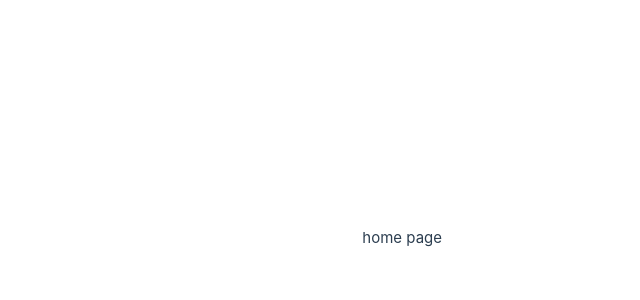
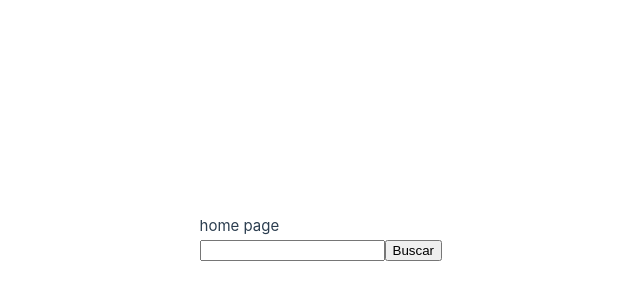
Before and after one commit to murilolopes/opeaz, a Vue app: page / in a window 1280 px wide. Shown: the part 162-462 px from the top of the page, without its empty margins (198-838 px from the left). Built offline with nearby package versions, Linux system fonts and the light colour scheme.

Commit message:
first step of search component

```diff
--- /dev/null
+++ b/src/components/Search.vue
@@ -0,0 +1,18 @@
+<template>
+  <main>
+    <input type="text" />
+    <button @click="search">Buscar</button>
+  </main>
+</template>
+
+<script>
+export default {
+  // eslint-disable-next-line vue/multi-word-component-names
+  name: "Search",
+  methods: {
+    search() {
+      console.log("searching...");
+    },
+  },
+};
+</script>
--- a/src/views/HomeView.vue
+++ b/src/views/HomeView.vue
@@ -1,5 +1,17 @@
 <template>
-  <main>home page</main>
+  <main>
+    home page
+    <search />
+  </main>
 </template>
 
-<script></script>
+<script>
+import Search from "@/components/Search.vue";
+
+export default {
+  name: "HomeView",
+  components: {
+    Search,
+  },
+};
+</script>
```
